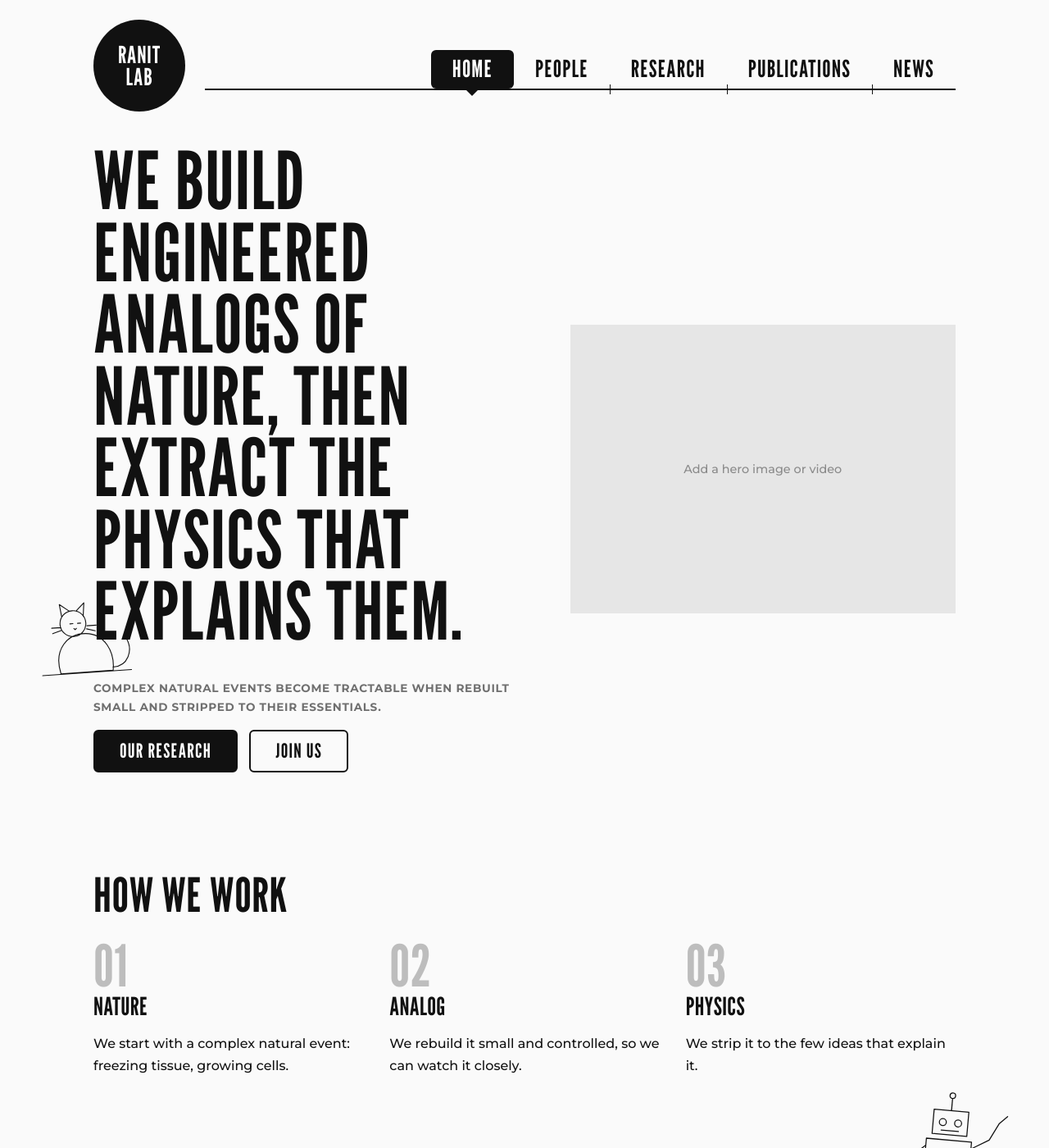
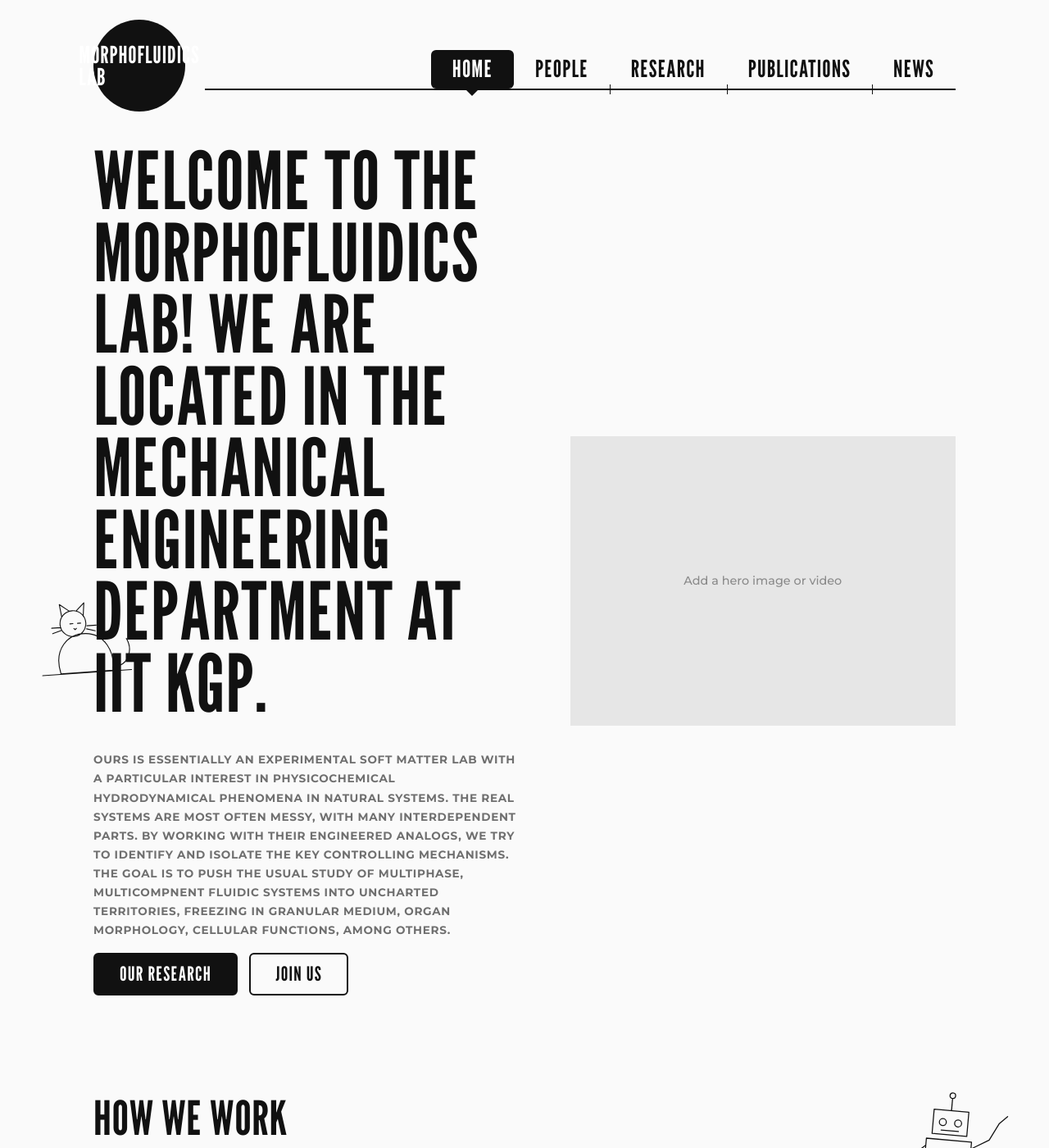
Before and after one commit to ranit-mukherjee/Ranit-lab, a Jekyll site: the page built from index.html, in a window 1280 px wide and 1400 px high. Shown: the whole window at 82% size. Built offline with Jekyll 4.4.1, drawn with Linux system fonts in a browser that asks for light colours; some of the changed text lies outside the part shown.

Commit message:
Update_config_1
The first change of lab name, tagline, and description

```diff
--- a/_config.yml
+++ b/_config.yml
@@ -1,8 +1,8 @@
-title: Ranit-Lab
-tagline: We build engineered analogs of nature, then extract the physics that explains them.
-description: Complex natural events become tractable when rebuilt small and stripped to their essentials.
+title: MorphoFluidics Lab
+tagline: Welcome to the MorphoFluidics Lab! We are located in the Mechanical Engineering Department at IIT KGP.
+description: Ours is essentially an experimental soft matter lab with a particular interest in physicochemical hydrodynamical phenomena in natural systems. The real systems are most often messy, with many interdependent parts. By working with their engineered analogs, we try to identify and isolate the key controlling mechanisms. The goal is to push the usual study of multiphase, multicompnent fluidic systems into uncharted territories, freezing in granular medium, organ morphology, cellular functions, among others.
 email: mranit33@vt.edu
-address: Department of Mechanical Engineering, Indian Institute of Technology, xxx, India
+address: Department of Mechanical Engineering, Indian Institute of Technology Kharagpur, Kharagpur, West Bengal, India
 hero_image: ""      # e.g. /images/hero.jpg or /images/hero.mp4
 url: ""
 baseurl: "/Ranit-lab"        # project site on GitHub Pages: "/Ranit-lab"
```
